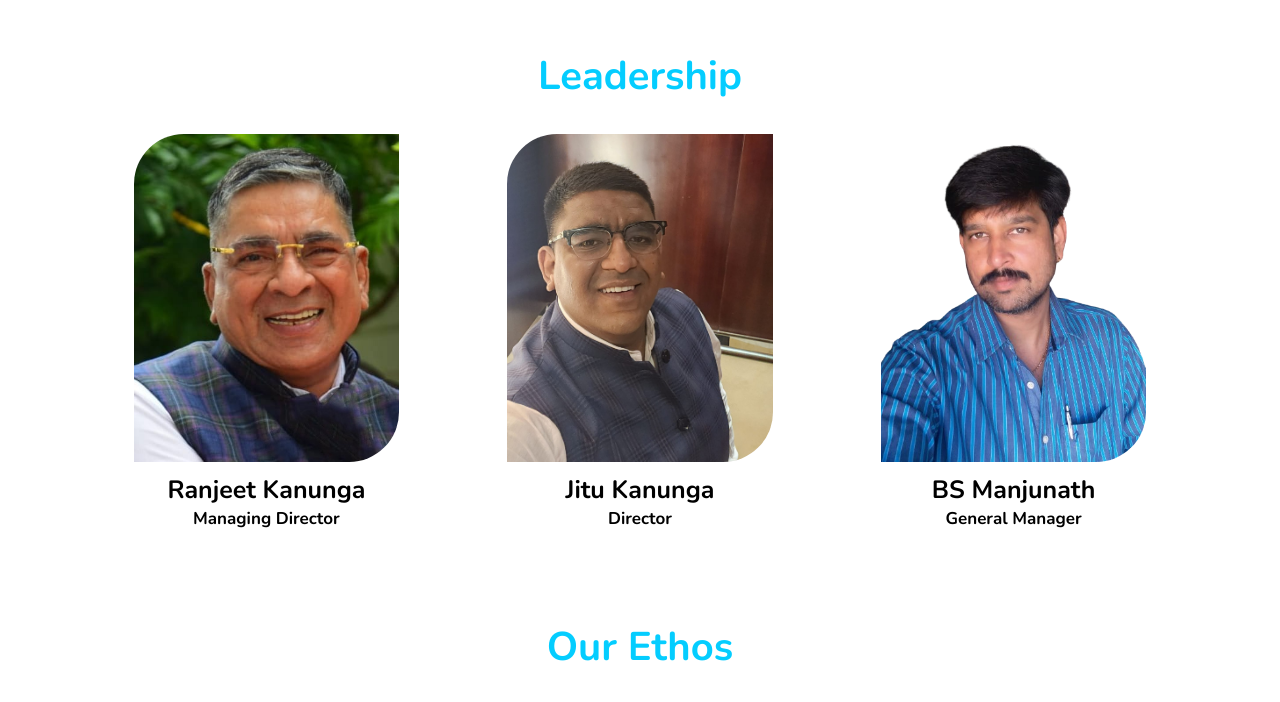
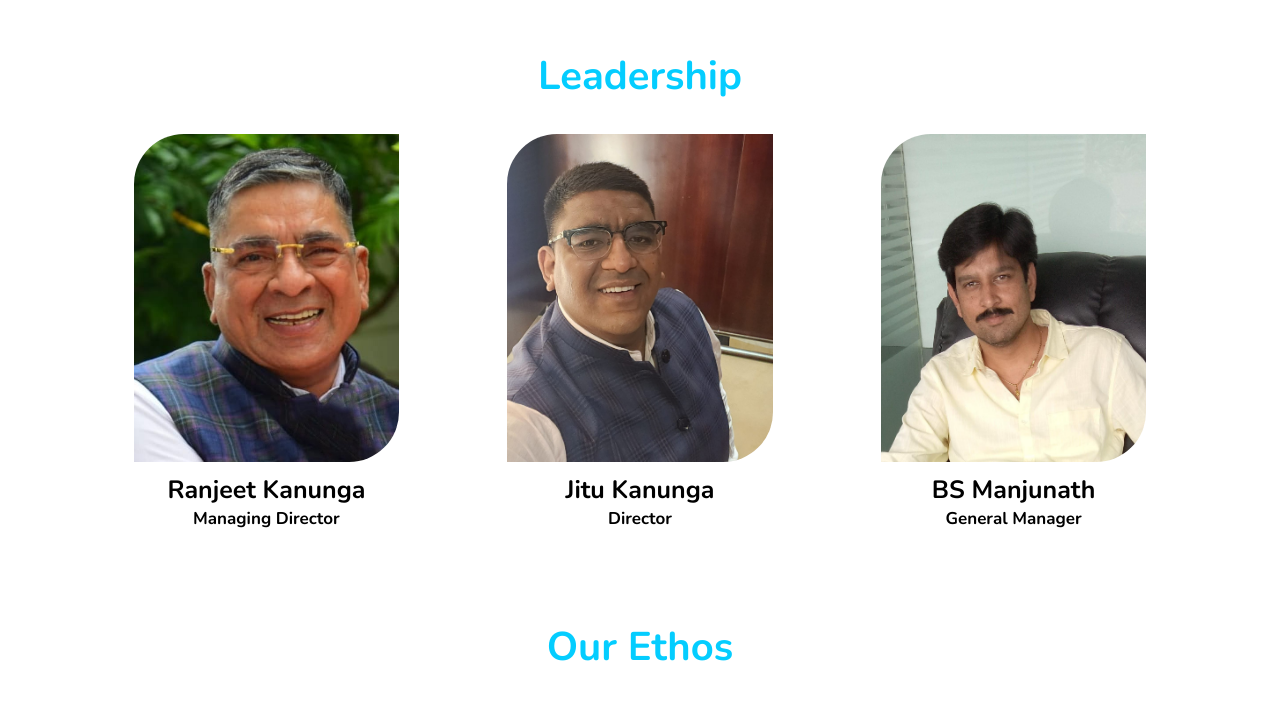
Before and after one commit to yaksh210/steelweb, a plain HTML site: page index.html in a window 1280 px wide. Shown: the part 1860-2562 px from the top of the page. Drawn offline with nearby package versions, Linux system fonts and the light colour scheme.

Commit message:
Update index.html

```diff
--- a/index.html
+++ b/index.html
@@ -146,7 +146,7 @@
 
         <div class="box">
             <div class="image">
-                <img src="images/BS_Manjunath-removebg-preview.png" alt="CRCA">
+                <img src="images/BS_Manjunath-removebg-preview.jpg" alt="CRCA">
             </div>
             <div class="content">
                 <h3>BS Manjunath</h3>
```
